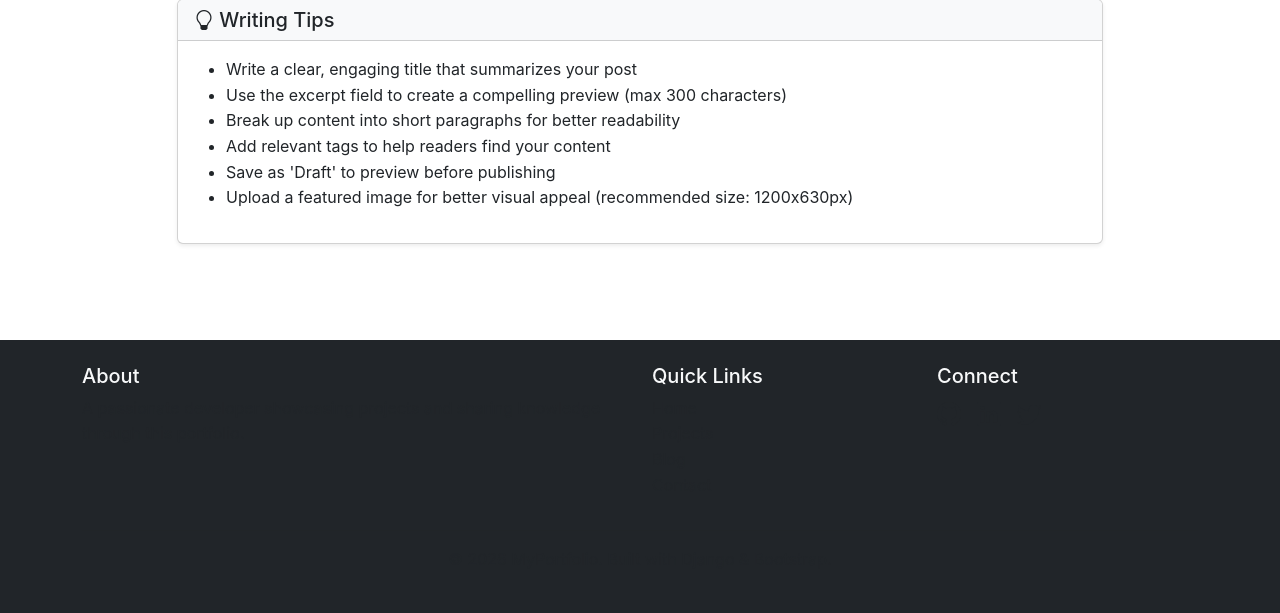
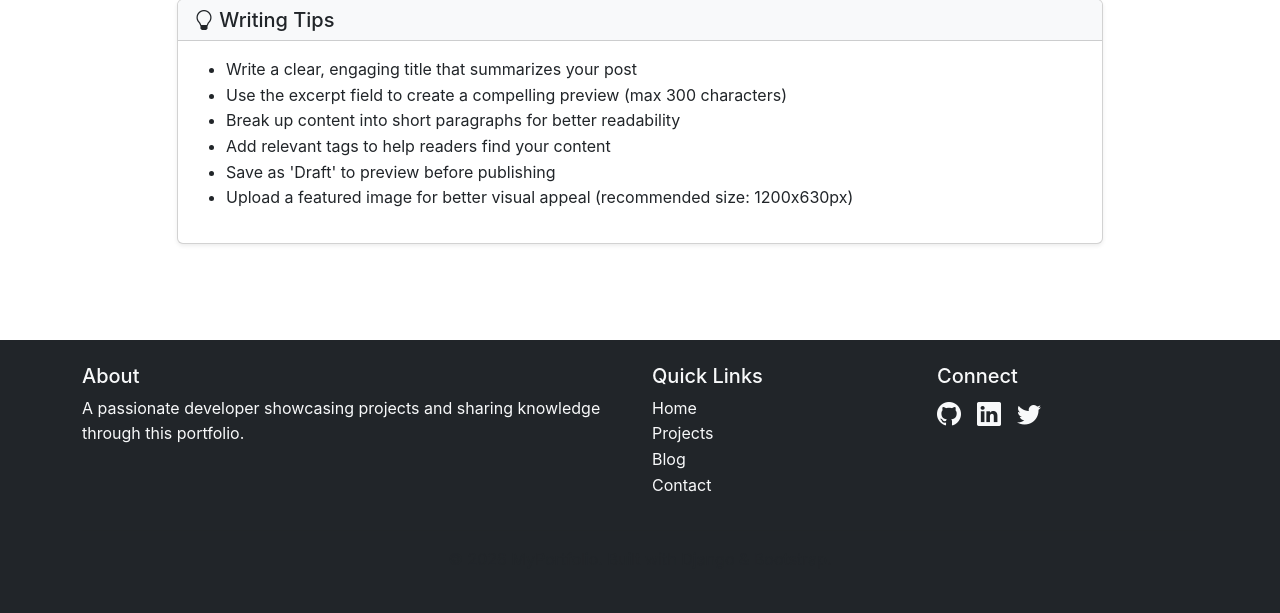
Before and after one commit to wmfidelis/my_portfolio, a Django app: page /blog/post/new/ in a window 1280 px wide. Shown: the part 1502-2115 px from the top of the page. Run offline with Django 5.2, Linux system fonts and the light colour scheme; the visitor is signed in with stand-in values (Sample User, id 1); data that the repository does not hold is empty; some libraries are stand-ins or nearby versions.

Commit message:
Make footer links visible

```diff
--- a/templates/base.html
+++ b/templates/base.html
@@ -118,25 +118,25 @@
             <div class="row">
                 <div class="col-md-6">
                     <h5>About</h5>
-                    <p class="text-muted">
+                    <p class="text-light">
                         A passionate developer showcasing projects and sharing knowledge through this portfolio.
                     </p>
                 </div>
                 <div class="col-md-3">
                     <h5>Quick Links</h5>
                     <ul class="list-unstyled">
-                        <li><a href="{% url 'portfolio_site:index' %}" class="text-muted text-decoration-none">Home</a></li>
-                        <li><a href="{% url 'portfolio_site:projects' %}" class="text-muted text-decoration-none">Projects</a></li>
-                        <li><a href="{% url 'blog:post_list' %}" class="text-muted text-decoration-none">Blog</a></li>
-                        <li><a href="{% url 'portfolio_site:contact' %}" class="text-muted text-decoration-none">Contact</a></li>
+                        <li><a href="{% url 'portfolio_site:index' %}" class="text-light text-decoration-none">Home</a></li>
+                        <li><a href="{% url 'portfolio_site:projects' %}" class="text-light text-decoration-none">Projects</a></li>
+                        <li><a href="{% url 'blog:post_list' %}" class="text-light text-decoration-none">Blog</a></li>
+                        <li><a href="{% url 'portfolio_site:contact' %}" class="text-light text-decoration-none">Contact</a></li>
                     </ul>
                 </div>
                 <div class="col-md-3">
                     <h5>Connect</h5>
                     <div class="d-flex gap-3">
-                        <a href="#" class="text-muted fs-4"><i class="bi bi-github"></i></a>
-                        <a href="#" class="text-muted fs-4"><i class="bi bi-linkedin"></i></a>
-                        <a href="#" class="text-muted fs-4"><i class="bi bi-twitter"></i></a>
+                        <a href="#" class="text-light fs-4"><i class="bi bi-github"></i></a>
+                        <a href="#" class="text-light fs-4"><i class="bi bi-linkedin"></i></a>
+                        <a href="#" class="text-light fs-4"><i class="bi bi-twitter"></i></a>
                     </div>
                 </div>
             </div>
```
